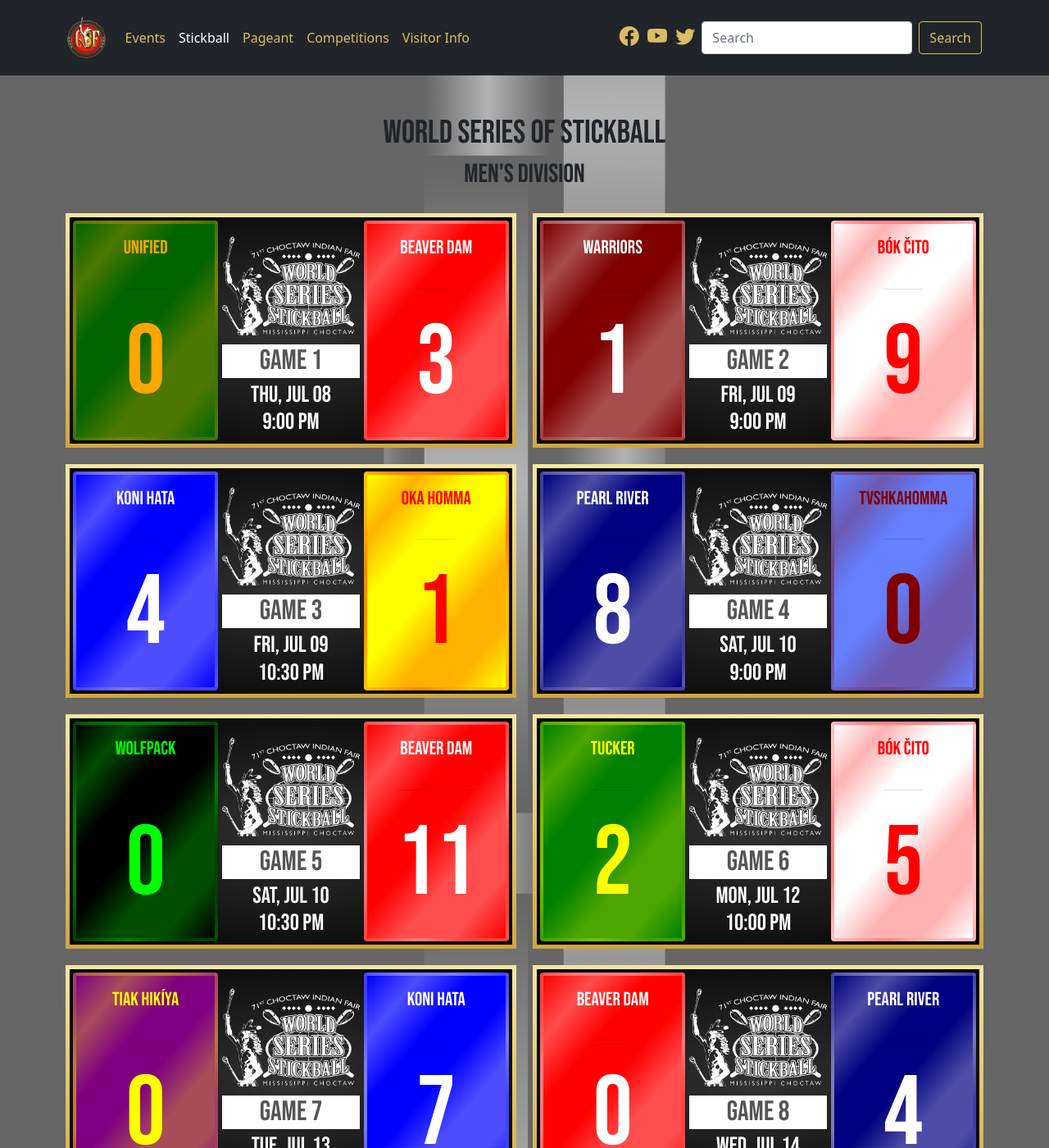
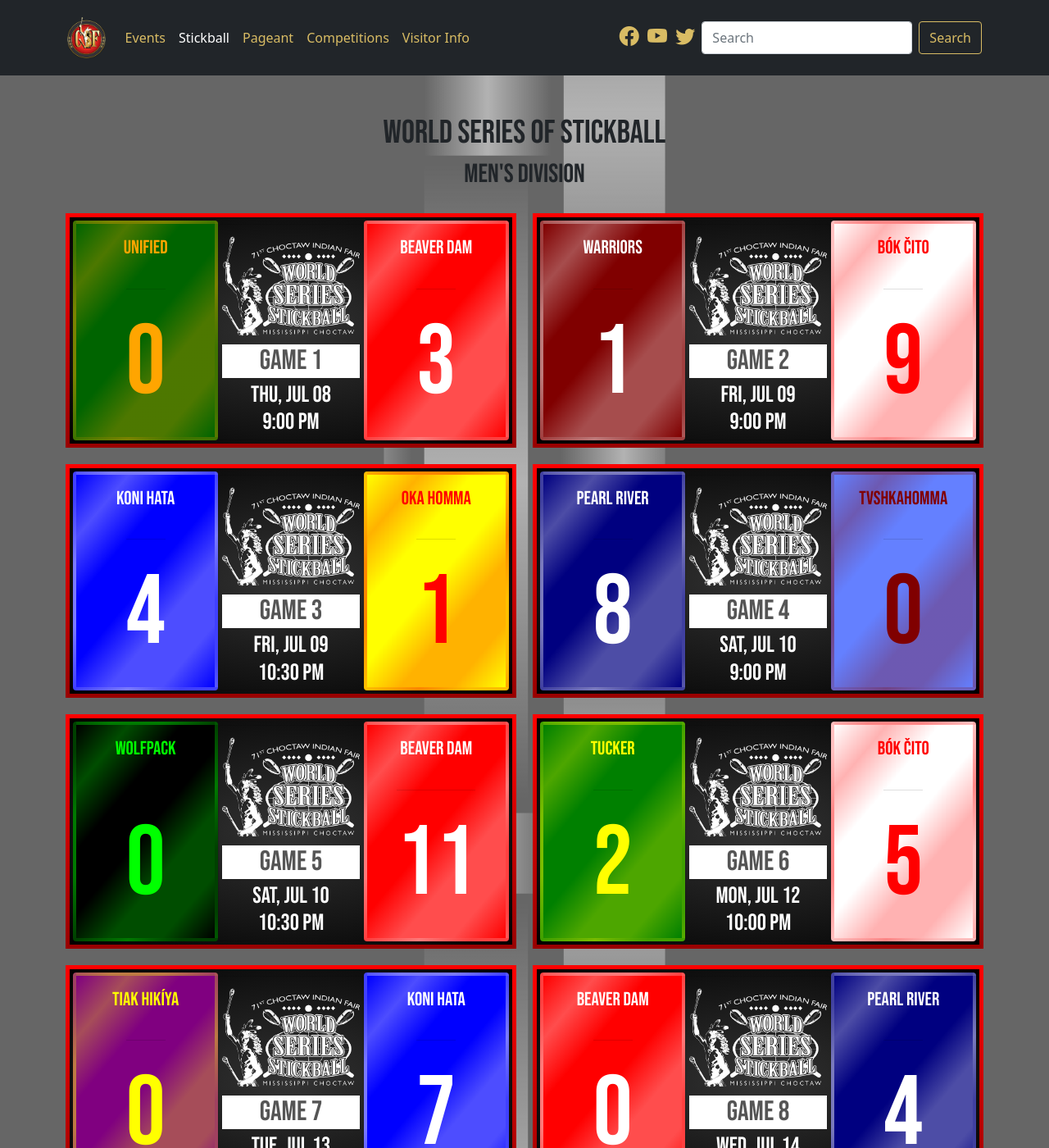
Before and after one commit to smattera/smattera.github.io, a Jekyll site: the page built from stickball/index.md, in a window 1280 px wide and 1400 px high. Shown: the whole window at 82% size. Built offline with Jekyll 4.4.1, drawn with Linux system fonts in a browser that asks for light colours; nearby versions of some CDN libraries.

Commit message:
Update game.html

```diff
--- a/_includes/game.html
+++ b/_includes/game.html
@@ -1,5 +1,5 @@
 <div class="col">
-  <div class="row row-cols-3 g-1 p-1 card-gold-border" style="background: radial-gradient(#333, #000);">
+  <div class="row row-cols-3 g-1 p-1 card-red-border" style="background: radial-gradient(#333, #000);">
     <div class="col-4 card mt-0 position-relative" style="background: linear-gradient(130deg, rgba({{ include.t1c2 }}, 0), rgba({{ include.t1c2 }}, 0.3), rgba({{ include.t1c2 }}, 0), rgba({{ include.t1c2 }}, 0), rgba({{ include.t1c2 }}, 0.3), rgba({{ include.t1c2 }}, 0.3), rgba({{ include.t1c2 }}, 0)), rgba({{ include.t1c }}, 1); color: rgba({{ include.t1c2 }},1); border: 4px solid rgba({{ include.t1c2 }}, 0.25);">
       <div class="card-head pt-3 h3" style="font-size:1.45rem;">{{ include.t1 }}</div>
       <div class="card-footer position-absolute bottom-0 start-50 translate-middle-x p-0 text-nowrap" style="background: transparent; font-size: 120px;">{{ include.t1s }}</div>
--- a/assets/css/main.css
+++ b/assets/css/main.css
@@ -150,6 +150,13 @@
   /* border-image: linear-gradient(90deg, rgba(208,166,65,1) 0%, rgba(244,229,161,1) 50%, rgba(208,166,65,1) 100%); */
 }
 
+.card-red-border {
+  border: 10px solid;
+  border-image-slice: 1;
+  border-width: 5px;
+  border-image-source: linear-gradient(to bottom, #ff0000, #990000);
+}
+
 .opaque {
   color: #fff;
 }
```
Also changed, not shown: assets/css/main.scss (+7 -0 lines), 1 other file.
